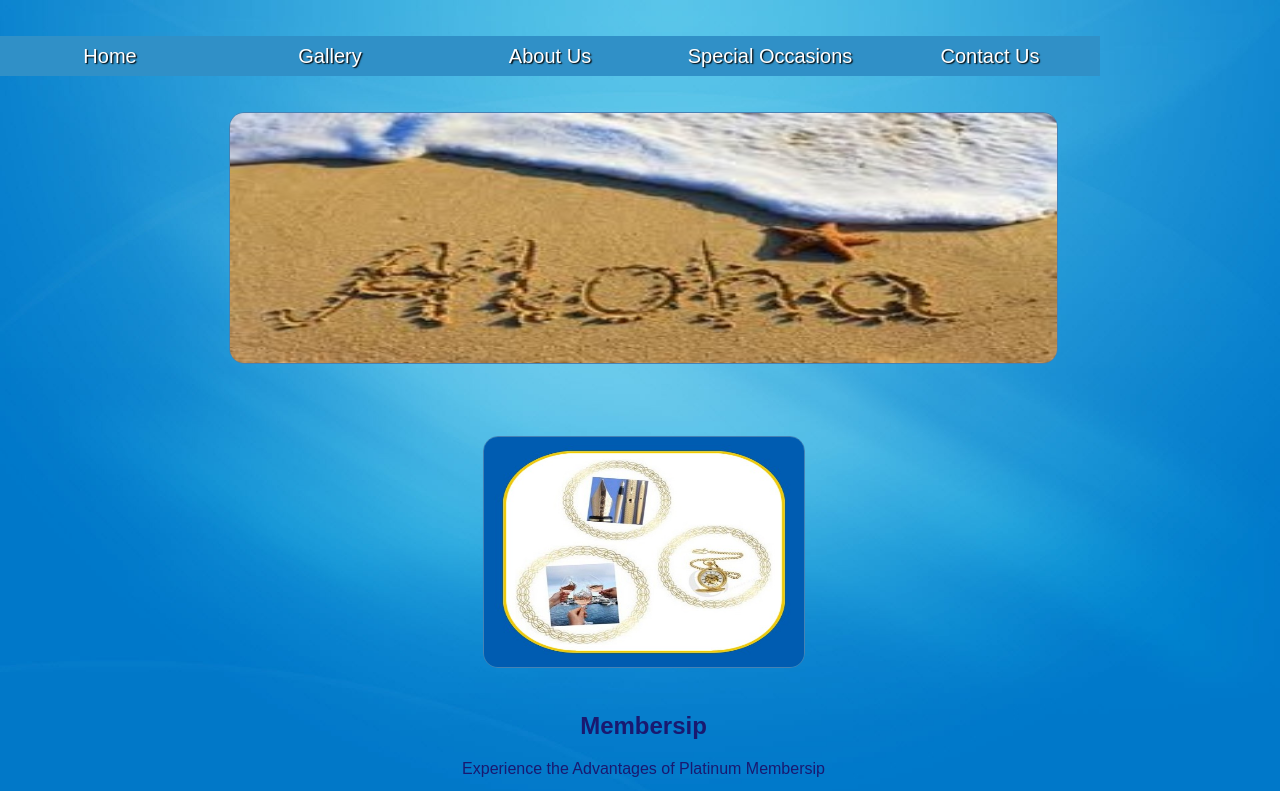
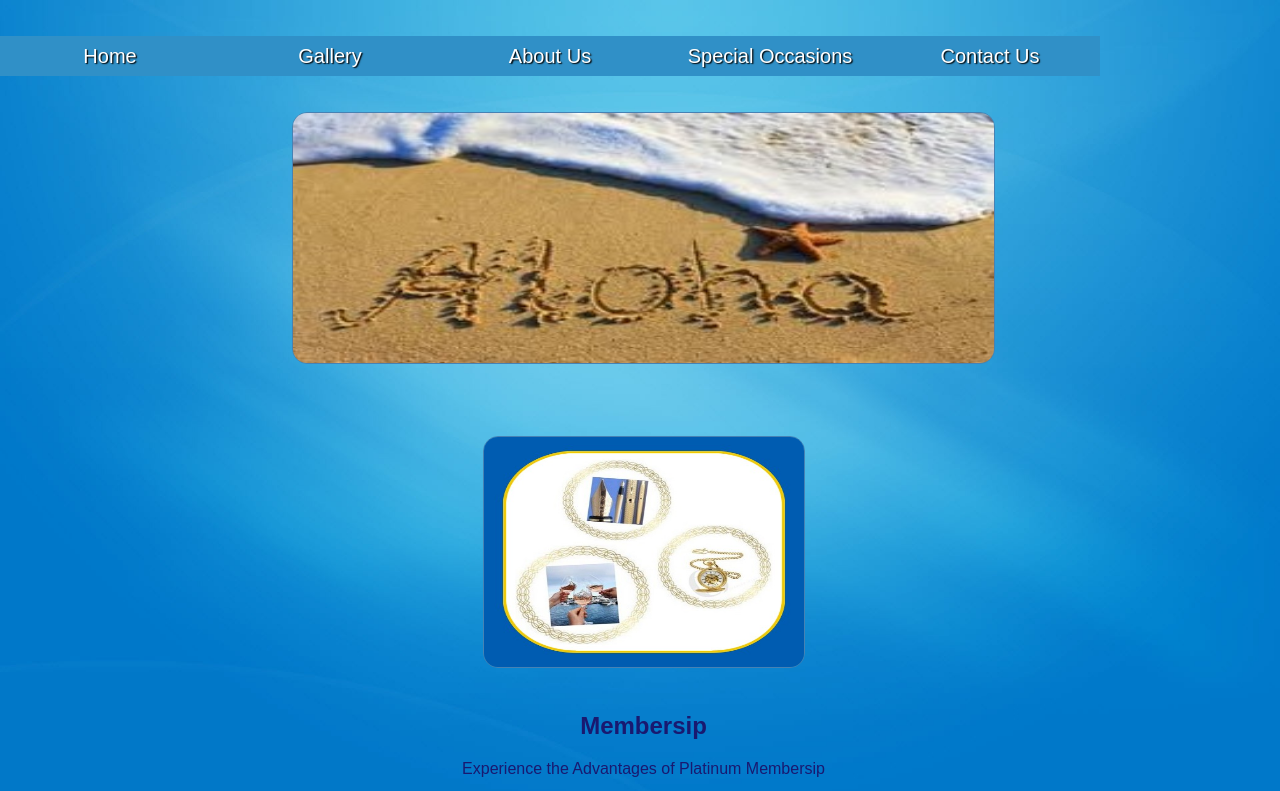
Before and after one commit to DoryJoy/Aloha-Cruise-on-Anuenue, a plain HTML site: page suggestions.html in a window 1280 px wide. Shown: the top 791 px of the page. Drawn offline with Linux system fonts and the light colour scheme.

Commit message:
Update suggestions.html

```diff
--- a/suggestions.html
+++ b/suggestions.html
@@ -37,7 +37,7 @@
 		<main>
 	<br></br>
 		<div class="suggestions">
-		<img src="aloha.jpg" width="65%" height="250px"><br><br>
+		<img src="aloha.jpg" width="55%" height="250px"><br><br>
 
 	<aside>
    <img src="membership.jpg" width="320px" height="230px alt="Membership">
```
